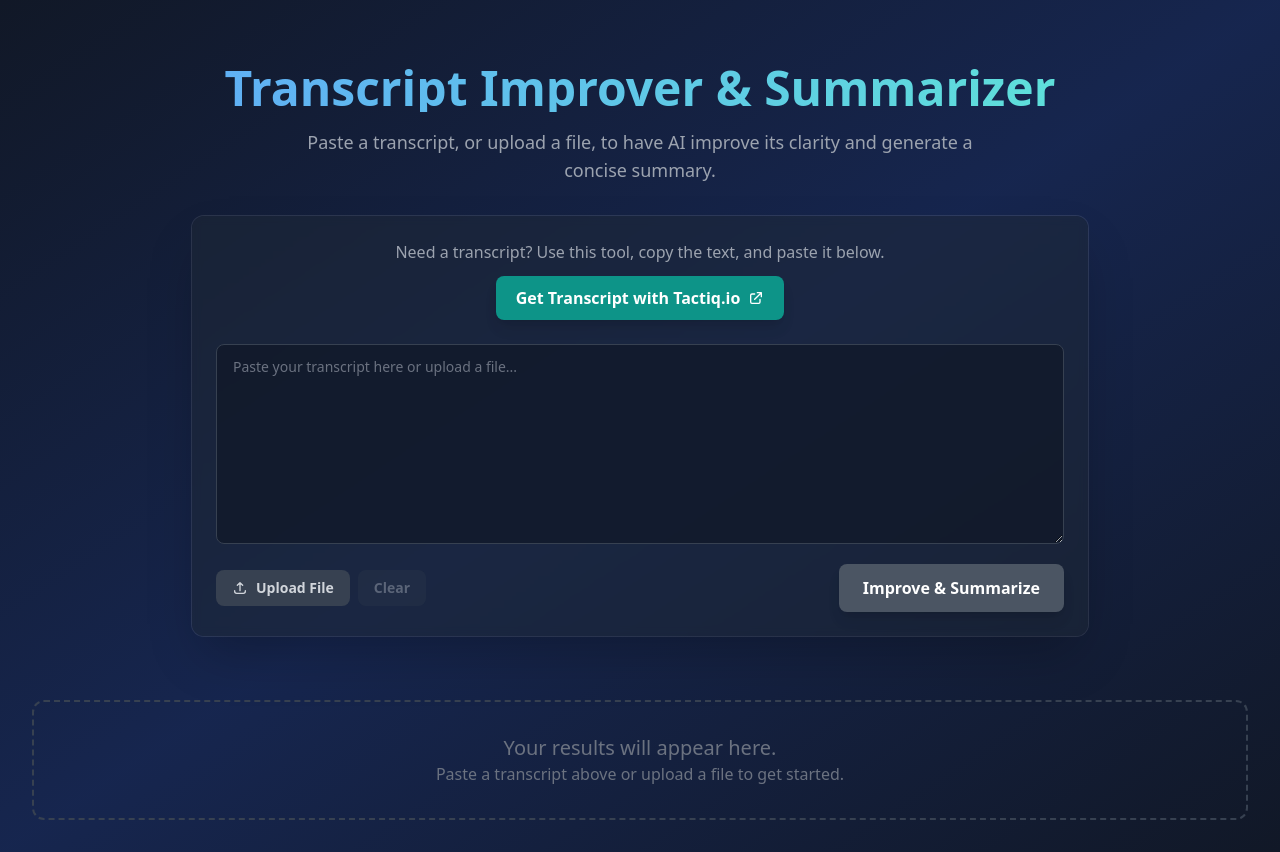
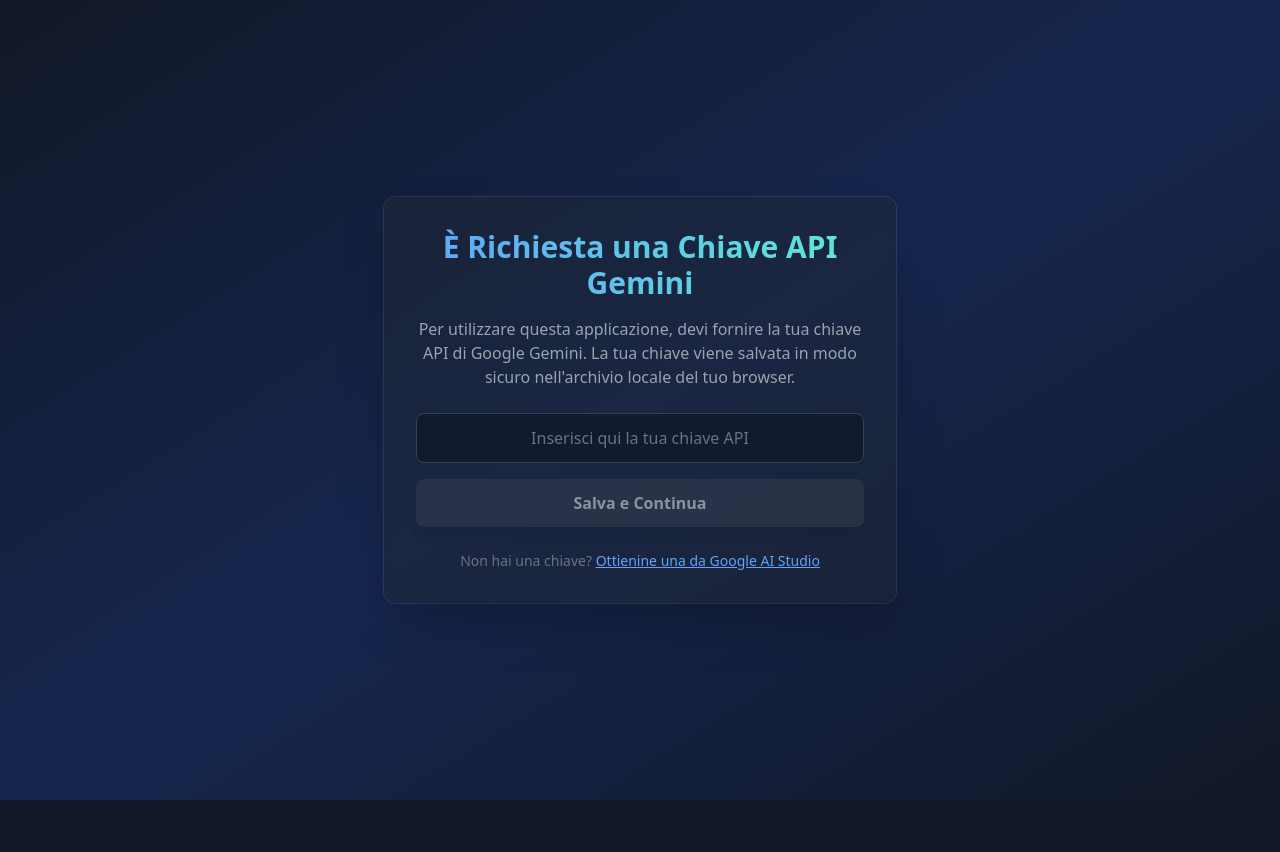
Before and after one commit to raphaloui/Transcript, a React (Vite) app: page / in a window 1280 px wide. After the commit the page ends 800 px from the top, so only its background shows below. Built offline with nearby package versions, Linux system fonts and the light colour scheme; no server answers.

Commit message:
Add files via upload

```diff
--- a/App.tsx
+++ b/App.tsx
@@ -1,4 +1,4 @@
-import React, { useState, useCallback, useRef } from 'react';
+import React, { useState, useCallback, useRef, useEffect } from 'react';
 import { processTranscript, translateToItalian } from './services/geminiService';
 import type { ProcessedData } from './types';
 import ResultCard from './components/ResultCard';
@@ -16,8 +16,9 @@ const UploadIcon: React.FC<{className?: string}> = ({className}) => (
     </svg>
 );
 
-
 const App: React.FC = () => {
+  const [apiKey, setApiKey] = useState<string | null>(null);
+  const [tempApiKey, setTempApiKey] = useState<string>('');
   const [inputText, setInputText] = useState<string>('');
   const [isLoading, setIsLoading] = useState<boolean>(false);
   const [isTranslating, setIsTranslating] = useState<boolean>(false);
@@ -25,10 +26,36 @@ const App: React.FC = () => {
   const [result, setResult] = useState<ProcessedData | null>(null);
   const fileInputRef = useRef<HTMLInputElement>(null);
 
+  useEffect(() => {
+    try {
+      const storedKey = localStorage.getItem('gemini_api_key');
+      if (storedKey) {
+        setApiKey(storedKey);
+      }
+    } catch (e) {
+      console.error("Could not access local storage:", e);
+      setError("Questa applicazione richiede l'archiviazione locale del browser per salvare la tua chiave API. Abilitala per continuare.");
+    }
+  }, []);
+
+  const handleSaveKey = () => {
+    if (tempApiKey.trim()) {
+      const trimmedKey = tempApiKey.trim();
+      localStorage.setItem('gemini_api_key', trimmedKey);
+      setApiKey(trimmedKey);
+      setTempApiKey('');
+      setError(null);
+    }
+  };
+
+  const handleClearKey = () => {
+    localStorage.removeItem('gemini_api_key');
+    setApiKey(null);
+  };
 
   const handleProcessText = useCallback(async () => {
     if (!inputText.trim()) {
-      setError("Please paste some text to process.");
+      setError("Per favore, incolla del testo da elaborare.");
       return;
     }
 
@@ -41,10 +68,13 @@ const App: React.FC = () => {
       const { improvedText, summary } = await processTranscript(originalScript);
       setResult({ improvedText, summary });
     } catch (err) {
-      if (err instanceof Error) {
-        setError(err.message);
-      } else {
-        setError("An unknown error occurred.");
+      let errorMessage = "Si è verificato un errore sconosciuto.";
+       if (err instanceof Error) {
+        errorMessage = err.message;
+      }
+      setError(errorMessage);
+       if (errorMessage.toLowerCase().includes('api key not valid')) {
+        handleClearKey(); // Clear bad key to force re-entry
       }
     } finally {
       setIsLoading(false);
@@ -68,11 +98,11 @@ const App: React.FC = () => {
             translatedSummary: translatedSummary
         }));
     } catch (err) {
-        if (err instanceof Error) {
-            setError(err.message);
-        } else {
-            setError("An unknown error occurred during translation.");
-        }
+       let errorMessage = "Si è verificato un errore sconosciuto durante la traduzione.";
+       if (err instanceof Error) {
+        errorMessage = err.message;
+      }
+      setError(errorMessage);
     } finally {
         setIsTranslating(false);
     }
@@ -98,7 +128,7 @@ const App: React.FC = () => {
     const file = event.target.files?.[0];
     if (file) {
       if (!file.type.startsWith('text/plain')) {
-        setError('Please upload a valid .txt file.');
+        setError('Per favore, carica un file .txt valido.');
         if (event.target) event.target.value = '';
         return;
       }
@@ -109,11 +139,11 @@ const App: React.FC = () => {
         if (typeof text === 'string') {
           setInputText(text);
         } else {
-          setError('Could not read the file content.');
+          setError('Impossibile leggere il contenuto del file.');
         }
       };
       reader.onerror = () => {
-        setError('Failed to read the file.');
+        setError('Lettura del file fallita.');
       };
       reader.readAsText(file);
     }
@@ -126,23 +156,84 @@ const App: React.FC = () => {
     setError(null);
   };
 
+  if (!apiKey) {
+    return (
+        <div className="min-h-screen bg-gradient-to-br from-gray-900 via-blue-900/40 to-gray-900 font-sans flex items-center justify-center p-4">
+            <div className="w-full max-w-lg bg-gray-800/50 backdrop-blur-sm p-8 rounded-xl shadow-2xl ring-1 ring-white/10 text-center animate-fade-in">
+                <h2 className="text-3xl font-bold text-transparent bg-clip-text bg-gradient-to-r from-blue-400 to-teal-300 mb-4">
+                    È Richiesta una Chiave API Gemini
+                </h2>
+                <p className="text-gray-400 mb-6">
+                    Per utilizzare questa applicazione, devi fornire la tua chiave API di Google Gemini. La tua chiave viene salvata in modo sicuro nell'archivio locale del tuo browser.
+                </p>
+                <div className="flex flex-col gap-4">
+                    <input
+                        type="password"
+                        value={tempApiKey}
+                        onChange={(e) => setTempApiKey(e.target.value)}
+                        placeholder="Inserisci qui la tua chiave API"
+                        className="w-full text-center bg-gray-900/70 border border-gray-700 rounded-lg px-4 py-3 text-white placeholder-gray-500 focus:outline-none focus:ring-2 focus:ring-blue-500 transition duration-200"
+                        aria-label="Input Chiave API Gemini"
+                        onKeyDown={(e) => { if (e.key === 'Enter') handleSaveKey(); }}
+                    />
+                    <button
+                        onClick={handleSaveKey}
+                        disabled={!tempApiKey.trim()}
+                        className="bg-blue-600 text-white font-semibold px-6 py-3 rounded-lg hover:bg-blue-500 disabled:opacity-50 disabled:bg-gray-700 disabled:cursor-not-allowed transition-all duration-200 shadow-lg hover:shadow-blue-500/50"
+                    >
+                        Salva e Continua
+                    </button>
+                </div>
+                {error && <p className="text-red-400 mt-4 text-center">{error}</p>}
+                <p className="text-gray-500 mt-6 text-sm">
+                    Non hai una chiave?{' '}
+                    <a
+                        href="https://aistudio.google.com/app/apikey"
+                        target="_blank"
+                        rel="noopener noreferrer"
+                        className="text-blue-400 hover:text-blue-300 underline"
+                    >
+                        Ottienine una da Google AI Studio
+                    </a>
+                </p>
+            </div>
+             <style>{`
+                @keyframes fade-in {
+                from { opacity: 0; transform: translateY(20px); }
+                to { opacity: 1; transform: translateY(0); }
+                }
+                .animate-fade-in {
+                animation: fade-in 0.5s ease-out forwards;
+                }
+            `}</style>
+        </div>
+    );
+  }
+
 
   return (
     <div className="min-h-screen bg-gradient-to-br from-gray-900 via-blue-900/40 to-gray-900 font-sans p-4 sm:p-6 lg:p-8">
       <main className="max-w-7xl mx-auto">
-        <header className="text-center my-8">
+        <header className="text-center my-8 relative">
+           <button
+                onClick={handleClearKey}
+                className="absolute top-0 right-0 text-gray-500 hover:text-red-400 transition-colors py-2 px-3 rounded-md text-sm underline"
+                title="Cambia o cancella la tua Chiave API"
+            >
+                Cambia Chiave API
+            </button>
           <h1 className="text-4xl sm:text-5xl font-bold text-transparent bg-clip-text bg-gradient-to-r from-blue-400 to-teal-300">
-            Transcript Improver & Summarizer
+            Migliora e Riassume Trascrizioni
           </h1>
           <p className="mt-4 text-lg text-gray-400 max-w-2xl mx-auto">
-            Paste a transcript, or upload a file, to have AI improve its clarity and generate a concise summary.
+            Incolla una trascrizione, o carica un file, per migliorarne la chiarezza e generare un riassunto conciso con l'IA.
           </p>
         </header>
 
         <div className="bg-gray-800/50 backdrop-blur-sm p-6 rounded-xl shadow-2xl ring-1 ring-white/10 max-w-4xl mx-auto">
           <div className="text-center mb-6">
             <p className="text-gray-400 mb-3">
-              Need a transcript? Use this tool, copy the text, and paste it below.
+              Hai bisogno di una trascrizione? Usa questo strumento, copia il testo e incollalo qui sotto.
             </p>
             <a
               href="https://tactiq.io/tools/youtube-transcript"
@@ -150,7 +241,7 @@ const App: React.FC = () => {
               rel="noopener noreferrer"
               className="inline-flex items-center bg-teal-600 text-white font-semibold px-5 py-2.5 rounded-lg hover:bg-teal-500 transition-all duration-200 shadow-lg hover:shadow-teal-500/50 focus:outline-none focus:ring-2 focus:ring-teal-400 focus:ring-opacity-75"
             >
-              Get Transcript with Tactiq.io
+              Ottieni Trascrizione con Tactiq.io
               <svg xmlns="http://www.w3.org/2000/svg" className="h-4 w-4 ml-2" fill="none" viewBox="0 0 24 24" stroke="currentColor">
                   <path strokeLinecap="round" strokeLinejoin="round" strokeWidth={2} d="M10 6H6a2 2 0 00-2 2v10a2 2 0 002 2h10a2 2 0 002-2v-4M14 4h6m0 0v6m0-6L10 14" />
               </svg>
@@ -160,10 +251,10 @@ const App: React.FC = () => {
             <textarea
               value={inputText}
               onChange={(e) => setInputText(e.target.value)}
-              placeholder="Paste your transcript here or upload a file..."
+              placeholder="Incolla qui la tua trascrizione o carica un file..."
               className="w-full bg-gray-900/70 border border-gray-700 rounded-lg px-4 py-3 text-white placeholder-gray-500 focus:outline-none focus:ring-2 focus:ring-blue-500 transition duration-200 min-h-[200px] text-sm"
               disabled={isLoading}
-              aria-label="Transcript input"
+              aria-label="Input trascrizione"
             />
             <input type="file" ref={fileInputRef} onChange={handleFileChange} accept=".txt,text/plain" className="hidden" />
             <div className="flex justify-between items-center mt-1">
@@ -174,14 +265,14 @@ const App: React.FC = () => {
                         className="bg-gray-700 text-gray-300 font-semibold px-4 py-2 rounded-lg hover:bg-gray-600 disabled:opacity-50 disabled:cursor-not-allowed transition-all duration-200 flex items-center justify-center text-sm"
                     >
                         <UploadIcon className="h-4 w-4 mr-2"/>
-                        Upload File
+                        Carica File
                     </button>
                      <button
                         onClick={handleClearText}
                         disabled={!inputText.trim() || isLoading}
                         className="bg-gray-700/50 text-gray-400 font-semibold px-4 py-2 rounded-lg hover:bg-gray-600/50 disabled:opacity-50 disabled:cursor-not-allowed transition-all duration-200 flex items-center justify-center text-sm"
                     >
-                        Clear
+                        Pulisci
                     </button>
                 </div>
               <button
@@ -192,10 +283,10 @@ const App: React.FC = () => {
                 {isLoading ? (
                   <>
                     <Loader />
-                    <span className="ml-2">Processing...</span>
+                    <span className="ml-2">Elaborazione...</span>
                   </>
                 ) : (
-                  "Improve & Summarize"
+                  "Migliora e Riassumi"
                 )}
               </button>
             </div>
@@ -207,8 +298,8 @@ const App: React.FC = () => {
           {isLoading && !result && (
              <div className="flex flex-col items-center justify-center text-center p-8 bg-gray-800/30 rounded-lg">
                 <Loader />
-                <p className="mt-4 text-gray-300 text-lg">Processing with AI...</p>
-                <p className="text-gray-500">This may take a moment.</p>
+                <p className="mt-4 text-gray-300 text-lg">Elaborazione con IA...</p>
+                <p className="text-gray-500">Potrebbe volerci un momento.</p>
             </div>
           )}
 
@@ -216,19 +307,19 @@ const App: React.FC = () => {
             <>
               <div className="grid grid-cols-1 lg:grid-cols-2 gap-6 animate-fade-in">
                 <ResultCard
-                  title={result.translatedImprovedText ? "Improved Text (Italian)" : "Improved Text"}
+                  title={result.translatedImprovedText ? "Testo Migliorato (Italiano)" : "Testo Migliorato"}
                   text={result.translatedImprovedText || result.improvedText}
                   onSave={() => downloadTextFile(
                     result.translatedImprovedText || result.improvedText,
-                    result.translatedImprovedText ? 'improved_text_italian.txt' : 'improved_text.txt'
+                    result.translatedImprovedText ? 'testo_migliorato_italiano.txt' : 'testo_migliorato.txt'
                   )}
                 />
                 <ResultCard
-                  title={result.translatedSummary ? "Summary (Italian)" : "Summary"}
+                  title={result.translatedSummary ? "Riassunto (Italiano)" : "Riassunto"}
                   text={result.translatedSummary || result.summary}
                   onSave={() => downloadTextFile(
                     result.translatedSummary || result.summary,
-                    result.translatedSummary ? 'summary_italian.txt' : 'summary.txt'
+                    result.translatedSummary ? 'riassunto_italiano.txt' : 'riassunto.txt'
                   )}
                 />
               </div>
@@ -242,12 +333,12 @@ const App: React.FC = () => {
                   {isTranslating ? (
                     <>
                       <Loader />
-                      <span className="ml-2">Translating...</span>
+                      <span className="ml-2">Traduzione in corso...</span>
                     </>
                   ) : result.translatedImprovedText ? (
-                    'Translated ✓'
+                    'Tradotto ✓'
                   ) : (
-                    'Translate to Italian'
+                    'Traduci in Italiano'
                   )}
                 </button>
               </div>
@@ -256,8 +347,8 @@ const App: React.FC = () => {
 
           {!isLoading && !result && !error && (
             <div className="text-center text-gray-500 mt-16 p-8 border-2 border-dashed border-gray-700 rounded-xl">
-              <p className="text-xl">Your results will appear here.</p>
-              <p>Paste a transcript above or upload a file to get started.</p>
+              <p className="text-xl">I tuoi risultati appariranno qui.</p>
+              <p>Incolla una trascrizione o carica un file per iniziare.</p>
             </div>
           )}
         </div>
--- a/components/ResultCard.tsx
+++ b/components/ResultCard.tsx
@@ -1,3 +1,4 @@
+
 import React from 'react';
 import IconButton from './IconButton';
 
@@ -18,7 +19,7 @@ const ResultCard: React.FC<ResultCardProps> = ({ title, text, onSave }) => {
     <div className="bg-gray-800/50 backdrop-blur-sm rounded-xl shadow-lg flex flex-col h-full ring-1 ring-white/10">
       <div className="flex justify-between items-center p-4 border-b border-gray-700">
         <h3 className="text-lg font-semibold text-blue-300">{title}</h3>
-        <IconButton onClick={onSave} aria-label={`Save ${title}`}>
+        <IconButton onClick={onSave} aria-label={`Salva ${title}`}>
           <DownloadIcon />
         </IconButton>
       </div>
--- a/index.html
+++ b/index.html
@@ -19,9 +19,11 @@
   }
 }
 </script>
+<link rel="stylesheet" href="/index.css">
 </head>
   <body class="bg-gray-900 text-gray-100">
     <div id="root"></div>
     <script type="module" src="./index.tsx"></script>
-  </body>
+  <script type="module" src="/index.tsx"></script>
+</body>
 </html>
--- a/metadata.json
+++ b/metadata.json
@@ -1,5 +1,6 @@
+
 {
-  "name": "Video Script Translator",
-  "description": "An application to improve a raw text transcript and generate a summary using AI.",
+  "name": "Traduttore di Script Video",
+  "description": "Un'applicazione per migliorare la trascrizione di un testo grezzo e generare un riassunto utilizzando l'IA.",
   "requestFramePermissions": []
 }
--- a/package.json
+++ b/package.json
@@ -1,5 +1,5 @@
 {
-  "name": "video-script-translator",
+  "name": "traduttore-di-script-video",
   "private": true,
   "version": "0.0.0",
   "type": "module",
```
Also changed, not shown: services/geminiService.ts (+24 -25 lines), manifest.json (added).
